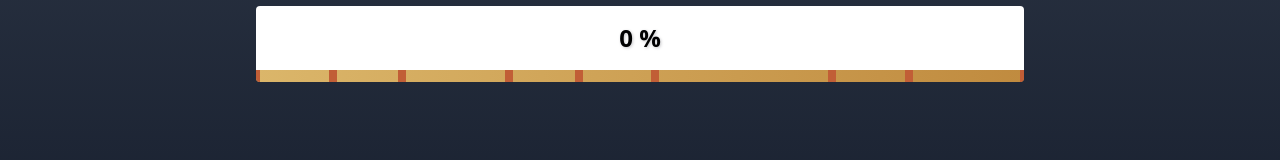
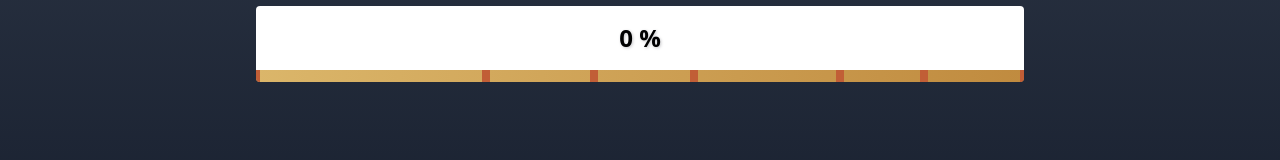
Before and after one commit to Rakem/portfolio, a Next.js app: page /blub in a window 1280 px wide. Shown: the part 392-552 px from the top of the page. Built offline with nearby package versions, Linux system fonts and the light colour scheme.

Commit message:
feat: add next date range

```diff
--- a/pages/blub.tsx
+++ b/pages/blub.tsx
@@ -4,15 +4,13 @@ import Confetti from 'react-confetti'
 
 function Blub() {
   const dates = [
-    new Date(2021, 6, 5, 15),
-    new Date(2021, 6, 7, 16),
-    new Date(2021, 6, 9, 15),
-    new Date(2021, 6, 12, 14),
-    new Date(2021, 6, 14, 9),
-    new Date(2021, 6, 16, 12),
-    new Date(2021, 6, 21, 10),
-    new Date(2021, 6, 23, 10),
-    new Date(2021, 6, 26, 15),
+    new Date(2022, 2, 2, 15),
+    new Date(2022, 2, 7, 8, 30),
+    new Date(2022, 2, 9, 14),
+    new Date(2022, 2, 11, 15),
+    new Date(2022, 2, 14, 13, 30),
+    new Date(2022, 2, 16, 7, 30),
+    new Date(2022, 2, 18, 8),
   ]
   const calculatePercentage = () => {
     const passed = dates.filter((date) => isPast(date))
```
